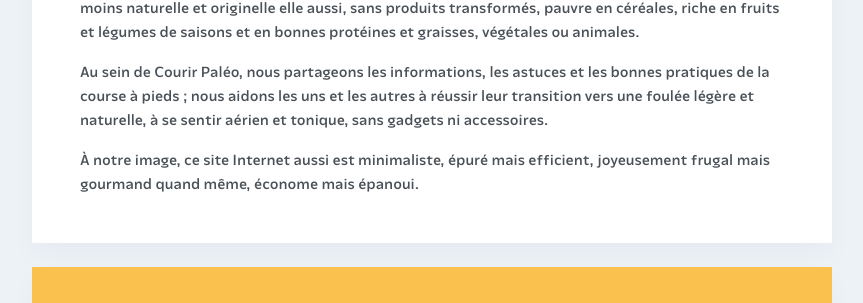
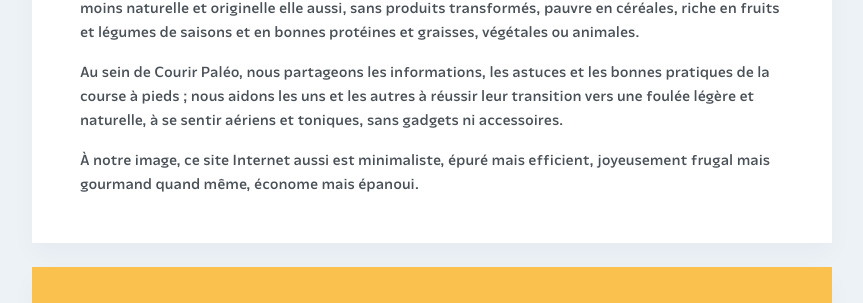
Before and after one commit to courirpaleo/courirpaleo.github.io, a Jekyll site: the page built from index.md, in a window 1280 px wide. Shown: the part 801-1104 px from the top of the page, without its empty margins (208-1071 px from the left). Built offline with Jekyll 4.4.1, drawn with Linux system fonts in a browser that asks for light colours; some web fonts are replaced.

Commit message:
Update index.md

```diff
--- a/index.md
+++ b/index.md
@@ -9,6 +9,6 @@
 
 Parmi nos membres, beaucoup ont aussi adopté une alimentation de type paléolithique ou tout au moins naturelle et originelle elle aussi, sans produits transformés, pauvre en céréales, riche en fruits et légumes de saisons et en bonnes protéines et graisses, végétales ou animales.
 
-Au sein de Courir Paléo, nous partageons les informations, les astuces et les bonnes pratiques de la course à pieds&nbsp;; nous aidons les uns et les autres à réussir leur transition vers une foulée légère et naturelle, à se sentir aérien et tonique, sans gadgets ni accessoires.
+Au sein de Courir Paléo, nous partageons les informations, les astuces et les bonnes pratiques de la course à pieds&nbsp;; nous aidons les uns et les autres à réussir leur transition vers une foulée légère et naturelle, à se sentir aériens et toniques, sans gadgets ni accessoires.
 
 À notre image, ce site Internet aussi est minimaliste, épuré mais efficient, joyeusement frugal mais gourmand quand même, économe mais épanoui.
```
